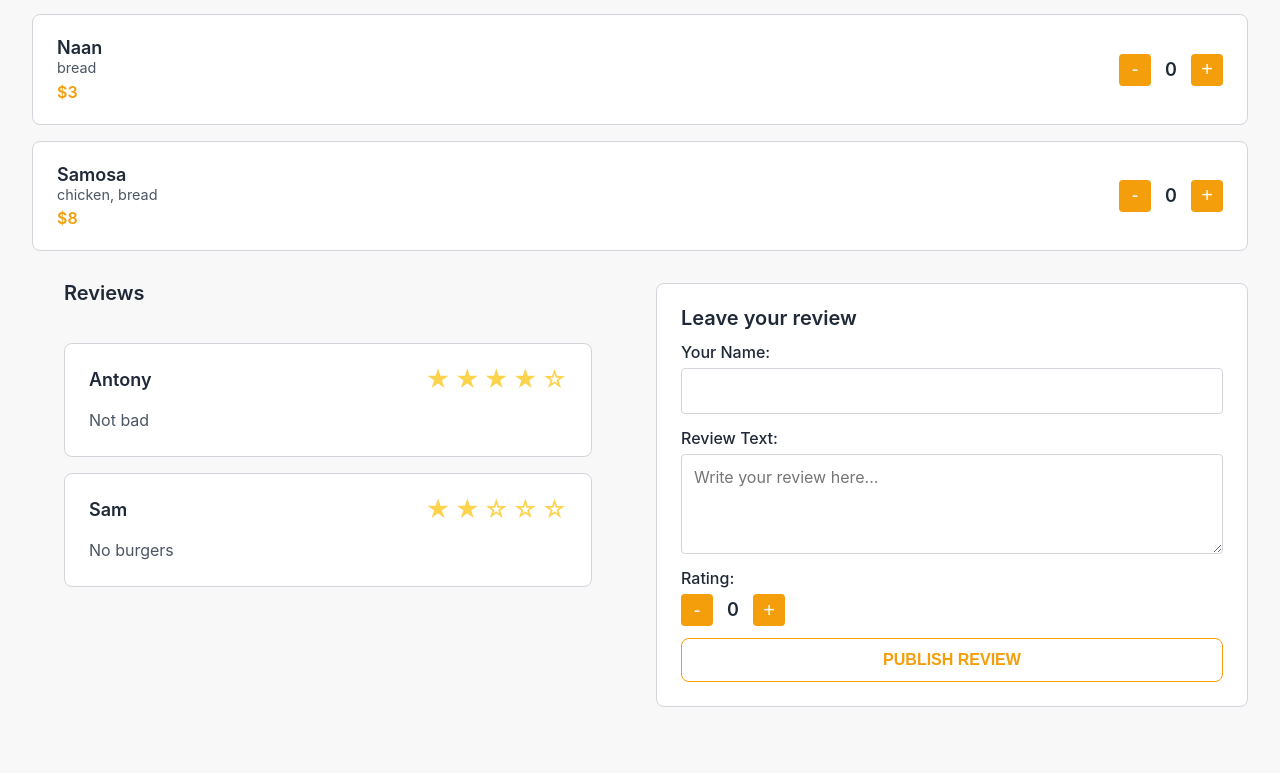
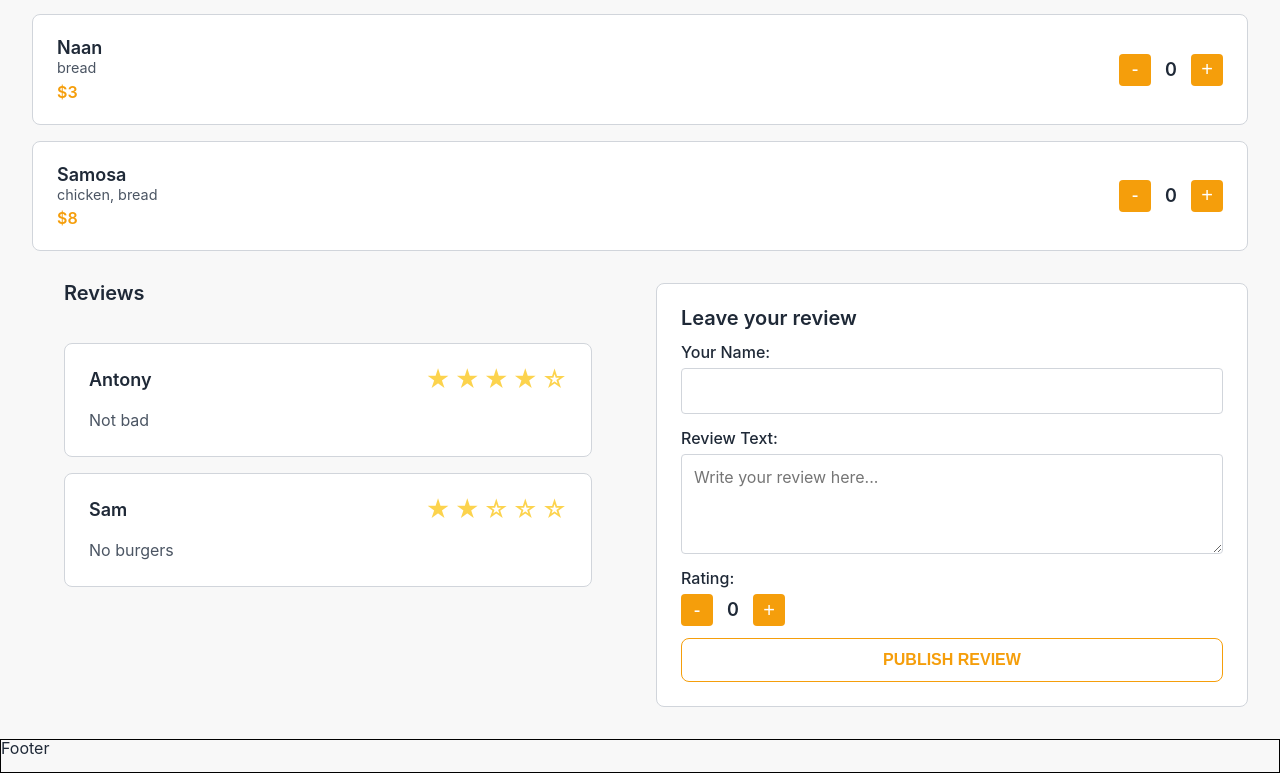
Before and after one commit to besthalfofthedevil/react1205, a React (Vite) app: page / in a window 1280 px wide. Shown: the part 10413-11186 px from the top of the page. Before the commit the page ends 11152 px from the top, so only its background shows below. Built offline with nearby package versions, Linux system fonts and the light colour scheme.

Commit message:
CR Fixes - uncomment footer and add empty deps array

```diff
--- a/src/components/Layout/Layout.tsx
+++ b/src/components/Layout/Layout.tsx
@@ -7,7 +7,7 @@ export const Layout = ({ children }: React.PropsWithChildren) => {
     <div className={style.layout}>
       <Header />
       <main>{children}</main>
-      {/* <footer>Footer</footer> */}
+      <footer>Footer</footer>
     </div>
   );
 };
--- a/src/components/ProgressBar/progress-bar.tsx
+++ b/src/components/ProgressBar/progress-bar.tsx
@@ -19,7 +19,7 @@ export const ProgressBar = () => {
       removeEventListener("resize", scrollHandler);
       removeEventListener("scroll", scrollHandler);
     };
-  });
+  }, []);
 
   return (
     <div
```
